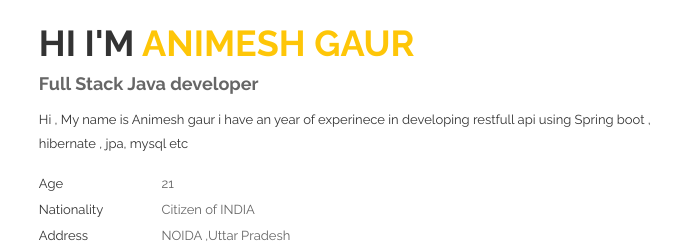
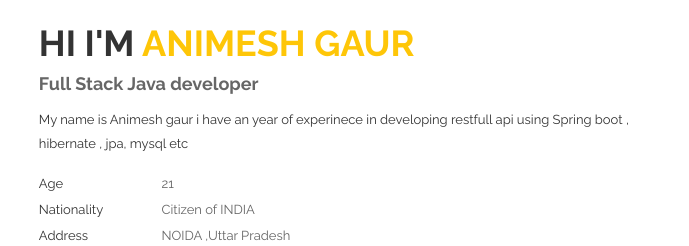
Before and after one commit to AnimeshGaur/AnimeshGaur.github.io, a plain HTML site: page index.html in a window 1280 px wide. Shown: the part 156-402 px from the top of the page, 500-1189 px from the left. Drawn offline with Linux system fonts and the light colour scheme; some packages are replaced by stand-ins of ours.

Commit message:
inital commit

```diff
--- a/index.html
+++ b/index.html
@@ -98,7 +98,7 @@
                         <div class="row person_details">
                             <h3>Hi I'm <span>Animesh Gaur</span></h3>
                             <h4> Full Stack Java developer</h4>
-                            <p>Hi , My name is Animesh gaur i have an year of experinece in developing restfull api using Spring boot , hibernate , jpa, mysql etc  </p>
+                            <p> My name is Animesh gaur i have an year of experinece in developing restfull api using Spring boot , hibernate , jpa, mysql etc  </p>
                             <div class="person_information">
                                 <ul>
                                     <li><a href="#">Age</a></li>
```
